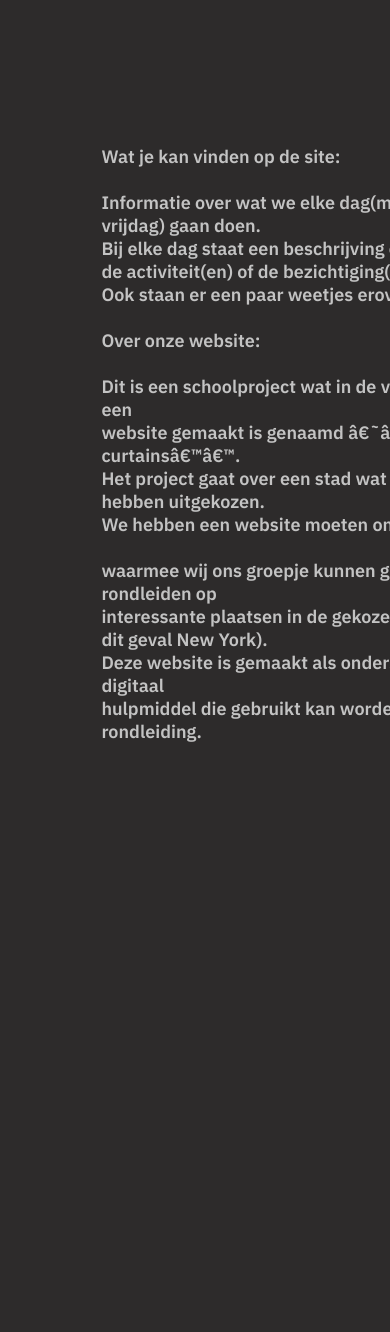
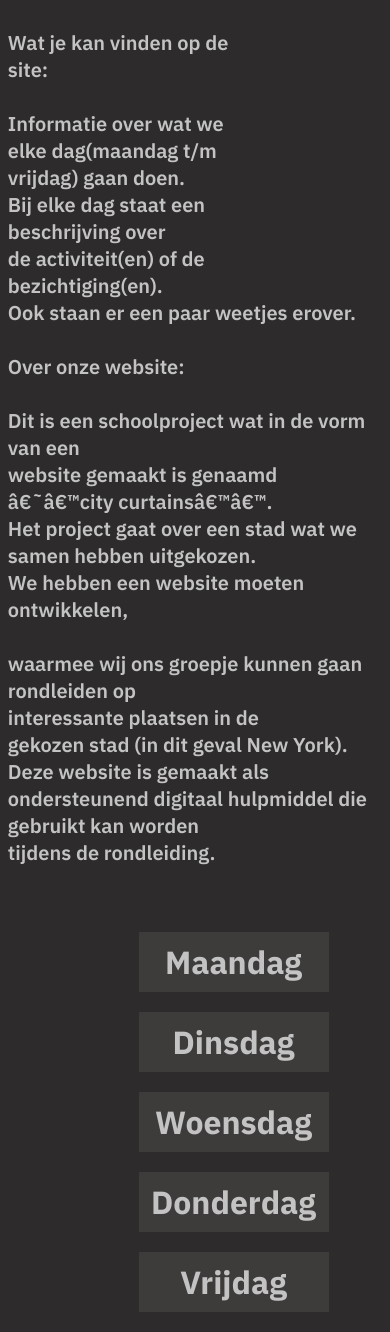
Before and after one commit to Djody1/Project-New-York, a PHP site: page /HTML/hoofdpagina_black_nl.html in a window 390 px wide; the page is wider, and only the part inside the window is pictured. Shown: the part 103-1435 px from the top of that part. Before the commit the page ends 845 px from the top of that part, so only its background shows below. Run offline with PHP 8.4, Linux system fonts and the light colour scheme.

Commit message:
1.07
ding ofzo

```diff
--- a/Broncode/CSS/Layout_Black_Stylesheet.css
+++ b/Broncode/CSS/Layout_Black_Stylesheet.css
@@ -3,21 +3,17 @@ body {
   background-color: #2D2B2B;
   margin: 0px;
 }
-
-p{
-  position: relative;
-}
-
-img{
-  position: relative;
-}
-
 ul {
   list-style-type: none;
   margin: 0;
   padding: 0;
   overflow: hidden;
   background-color: #3E3B3B;
+}
+
+.C-MP_text1{
+  margin-left: 25%;
+  font-size: 20px;
 }
 .Titel {float: left;}
 
@@ -38,13 +34,25 @@ ul {
   margin-right: -2.2%;
   margin-top: 0.45%;
 }
+button {
+  background-color: #3E3B3B;
+  border: none;
+
+  font-size: 32px;
+  font-family: 'IBM Plex Sans', sans-serif;
+  font-weight: bold;
+
+  margin-left: 80px;
+
+  width: 190px;
+  height: 60px;
+}
 
 .taalindicatortext {
   float: right;
   color: #EEEEEE;
   font-size: 15px;
   font-family: 'IBM Plex Sans', sans-serif;
-
   margin-top: 3.2%;
   margin-right: 2%;
 }
@@ -55,7 +63,10 @@ ul {
   margin-right: 4%;
   margin-top: 0.32%;
 }
-
+.dagen{
+  margin-top: -27.5%;
+}
+/* arrows used to navigate the days*/
 .arrow_right_white {
   float: right;
   margin-right: 2.5%;
@@ -67,24 +78,30 @@ ul {
   margin-left: 2.5%;
   margin-top: 1%;
 }
-
-.container1 a {
+/* color change for the links to google maps*/
+.container1 a{
 text-decoration: none;
 color: rgba(93, 188, 252, 0.795);
 text-decoration-line: underline;
 }
+/* text off the days*/
 
 .container1{
   margin-top: 7.5%;
   width: 90%;
   margin-left: auto;
   margin-right: auto;
-
   color: #c3c3c3;
   text-decoration: none;
-  font-size: 15px;
+  font-size: 20px;
   font-family: 'IBM Plex Sans', sans-serif;
 }
+
+.dagen a {
+  text-decoration: none;
+  color: #C3C3C3;
+}
+
 
 /* begin hover*/
 
@@ -131,9 +148,6 @@ button:hover {
   .navigationbar{
     visibility: visible;
   }
-  a Title {
-    color:white;
-  }
   .taalindicatortext{
     visibility: hidden;
   }
@@ -162,7 +176,7 @@ button:hover {
     margin: 0;
     padding: 2%;
     float: left;
-    margin-top: -10%;
+    margin-top: -30%;
     width: 100%;
 }
 
@@ -175,10 +189,10 @@ button:hover {
     padding: 2%;
 
 }
-.C-MP_text1{
-  color: black;
+
+.container1{
+  font-size: 20px;
 }
-
   .visible {
     visibility: visible;
 }
@@ -186,6 +200,18 @@ button:hover {
     margin-top: 15%;
     margin-left: 15%;
   }
+  .holidayin{
+    visibility: hidden;
+  }
+  .brooklynbridge{
+    visibility: hidden;
+  }
 
+  .redford{
+    visibility: hidden;
+  }
+  .chinatown{
+    visibility: hidden;
+  }
 }
 /* Mobile styling end */
--- a/Broncode/HTML/Hoofdpagina_Black_NL.html
+++ b/Broncode/HTML/Hoofdpagina_Black_NL.html
@@ -12,25 +12,6 @@
     <style>
         body {
             font-family: 'IBM Plex Sans', sans-serif;
-            color: #C3C3C3;
-        }
-
-        .dagen button {
-            background-color: #3E3B3B;
-            border: none;
-
-            font-size: 32px;
-            font-family: 'IBM Plex Sans', sans-serif;
-            font-weight: bold;
-
-            margin-left: 80px;
-
-            width: 190px;
-            height: 60px;
-        }
-
-        .dagen a {
-            text-decoration: none;
             color: #C3C3C3;
         }
 
@@ -56,14 +37,11 @@
             margin-right: -30%;
         }
 
-        .MP_text1 {
-            position: absolute;
-            float: left;
-            margin-left: 24%;
-            margin-top: -0.3%;
-            font-size: 18px;
+        body {
+            font-family: 'IBM Plex Sans', sans-serif;
         }
     </style>
+
 </head>
 
 <body>
@@ -87,6 +65,7 @@
                 </ul>
             </nav>
         </div>
+
         <br /><br /><br /><br />
         <main>
             <div>
@@ -97,35 +76,34 @@
                         <img class='time_square' src='../Pictures/dagen_pictures/times_square_dark.png'
                             alt='time_square' width='30%' /></a>
             </div>
-            <div>
-                <p class='MP_text1'>
+            <div class='C-MP_text1 visible'>
+
                 Wat je kan vinden op de site: <br /><br />
-                    Informatie over wat we elke dag(maandag t/m vrijdag) gaan doen.<br />
+                Informatie over wat we elke dag(maandag t/m vrijdag)
+                gaan doen.<br />
+
                 Bij elke dag staat een beschrijving over<br /> de activiteit(en) of de bezichtiging(en).<br />
                 Ook staan er een paar weetjes erover. <br /><br />
 
                 Over onze website:<br /><br />
                 Dit is een schoolproject wat in de vorm van een <br />website gemaakt is genaamd ‘’city
                 curtains’’.<br />
-                    Het project gaat over een stad wat we samen hebben uitgekozen.<br /> We hebben een website moeten
-                    ontwikkelen,<br /><br />
-                    waarmee wij ons groepje kunnen gaan rondleiden op <br />interessante plaatsen in de gekozen stad (in
-                    dit
-                    geval New York).<br />
-                    Deze website is gemaakt als ondersteunend digitaal <br />hulpmiddel die gebruikt kan worden tijdens
-                    de
-                    rondleiding.
-                </p>
+                Het project gaat over een stad wat we samen hebben uitgekozen.<br /> We hebben een website
+                moeten ontwikkelen,<br /><br />
+                waarmee wij ons groepje kunnen gaan rondleiden op <br />
+                interessante plaatsen in de <br />
+                gekozen stad (in dit geval New York). Deze website is gemaakt als <br />
+                ondersteunend digitaal hulpmiddel die gebruikt kan worden<br />
+                tijdens de rondleiding.
             </div>
-            <div class='dagen'>
-                <div>
+            <div class='visible dagen'>
                 <button><a href='./dagen/nl_black/monday_black_nl.html'>Maandag</a></button> <br /><br />
                 <button><a href='./dagen/nl_black/tuesday_black_nl.html'>Dinsdag</a></button> <br /><br />
                 <button><a href='./dagen/nl_black/wednesday_black_nl.html'>Woensdag</a></button> <br /><br />
                 <button><a href='./dagen/nl_black/thursday_black_nl.html'>Donderdag</a></button> <br /><br />
                 <button><a href='./dagen/nl_black/friday_black_nl.html'>Vrijdag</a></button> <br /><br />
             </div>
-            </div>
+
         </main>
     </div>
 </body>
--- a/Broncode/HTML/Hoofdpagina_White_EN.html
+++ b/Broncode/HTML/Hoofdpagina_White_EN.html
@@ -12,7 +12,7 @@
     <style>
         body {
             font-family: 'IBM Plex Sans', sans-serif;
-            color: #C3C3C3;
+            color: black;
         }
 
         .dagen button {
```
Also changed, not shown: Broncode/CSS/Layout_White_Stylesheet.css (+28 -10 lines), Broncode/HTML/Hoofdpagina_Black_EN.html (+10 -38 lines), broncode/html/index.html (+12 -8 lines). Lines whose indentation alone changed are shown as unchanged.
